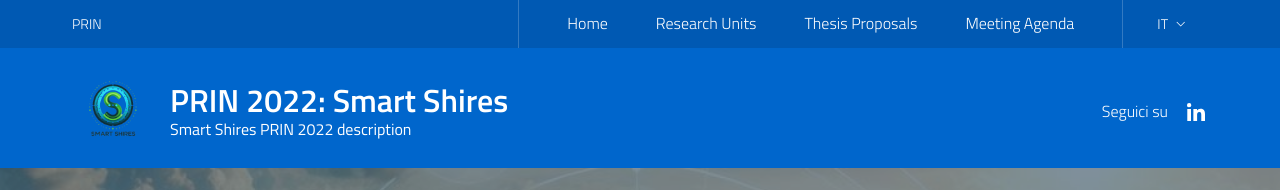
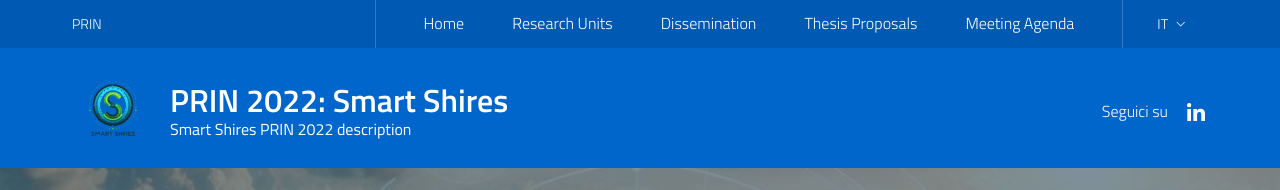
Before and after one commit to smartshires/smartshires.github.io, a Jekyll site: the page built from it/index.md, in a window 1280 px wide. Shown: the top 190 px of the page. Built offline with Jekyll 4.4.1, drawn with Linux system fonts in a browser that asks for light colours.

Commit message:
Update header-slim.html
Added dissemination page

```diff
--- a/_includes/header/header-slim.html
+++ b/_includes/header/header-slim.html
@@ -16,7 +16,7 @@
                 <ul class="link-list">
                   <li><a href="{{ site.baseurl }}/">Home</a></li>
                   <li><a href="{{ site.baseurl }}/it/research-units">Research Units</a></li>
-                  <li hidden><a href="{{ site.baseurl }}/it/pubblications">Publications</a></li>
+                  <li><a href="{{ site.baseurl }}/it/dissemination">Dissemination</a></li>
                   <li><a href="{{ site.baseurl }}/it/thesis-proposals">Thesis Proposals</a></li>
                   <li><a href="{{ site.baseurl }}/it/meeting-agenda">Meeting Agenda</a></li>
                   <li class="d-lg-none"><a href="#">PRIN</a></li>
```
